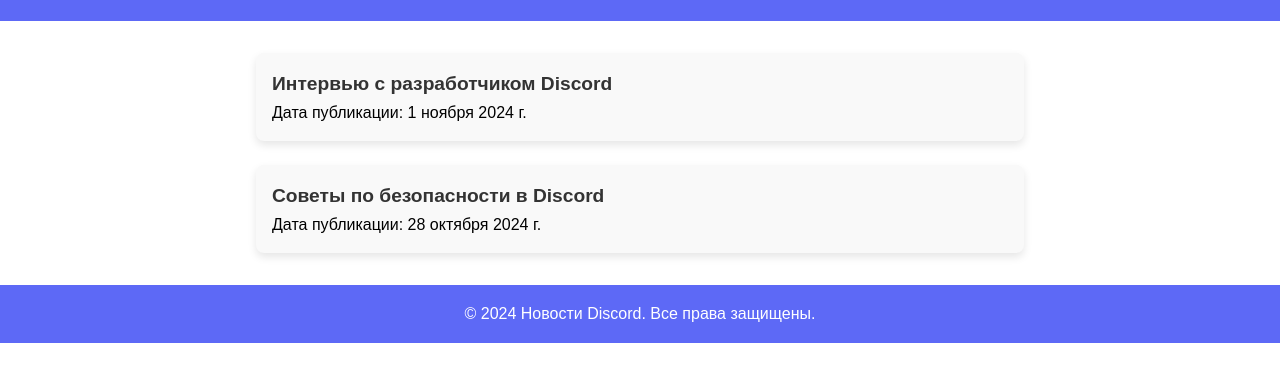
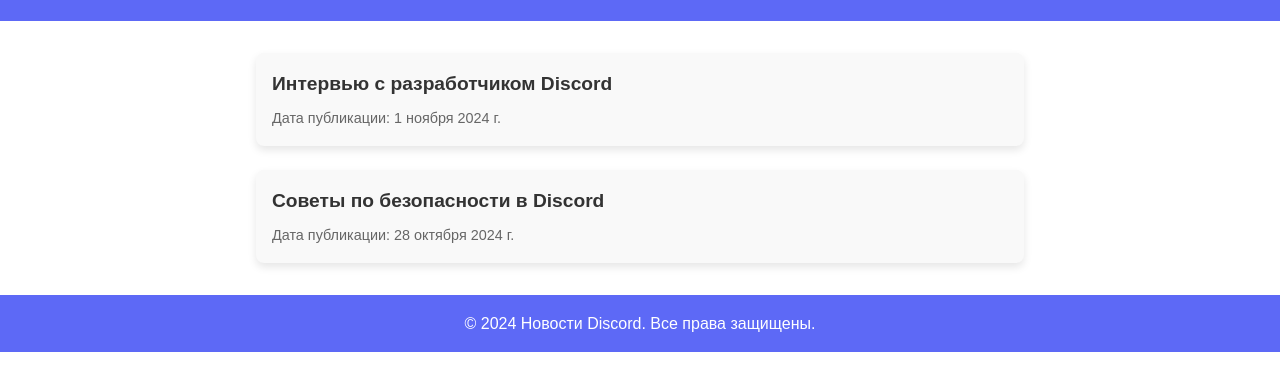
Before and after one commit to EmperorLR/discord-news, a plain HTML site: page index.html in a window 1280 px wide. Shown: the part 211-602 px from the top of the page. Drawn offline with Linux system fonts and the light colour scheme.

Commit message:
Update styles.css

```diff
--- a/styles.css
+++ b/styles.css
@@ -118,3 +118,9 @@ form button {
 form button:hover {
   background: #4a57d1;
 }
+
+.publish-date {
+  font-size: 0.9em;
+  color: #666;
+  margin-top: 0.5em;
+}
```
